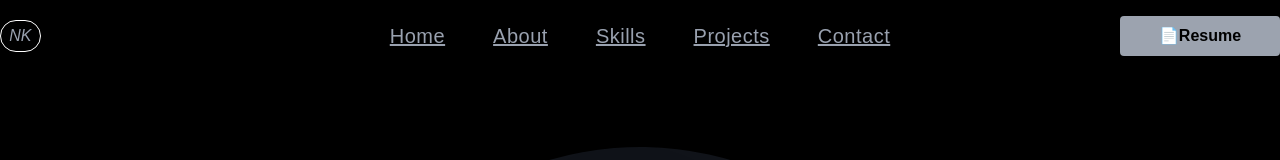
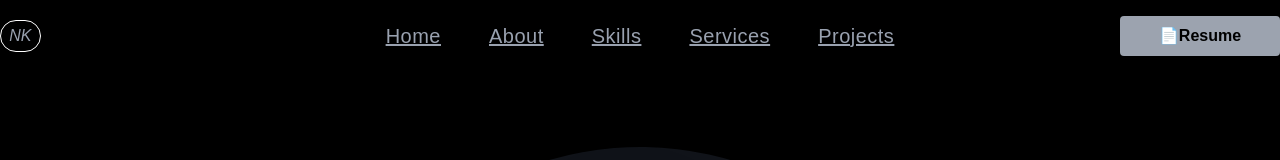
Before and after one commit to nileshkaute/my-portfolio, a React (Vite) app: page / in a window 1280 px wide. Shown: the top 160 px of the page. Built offline with nearby package versions, Linux system fonts and the light colour scheme; a web font is replaced by a local one.

Commit message:
update and chnage navigation link in navbar

```diff
--- a/src/components/Navbar.jsx
+++ b/src/components/Navbar.jsx
@@ -1,5 +1,4 @@
 import React, { useState } from 'react';
-import { Link } from 'react-router-dom';
 import Button from './Button';
 import resume from '../assets/images/resume.pdf';
 
@@ -7,10 +6,9 @@ const Navbar = () => {
   const [isMenuOpen, setIsMenuOpen] = useState(false);
 
   const handleResumeDownload = () => {
-    // Create a temporary anchor element to trigger download
     const link = document.createElement('a');
     link.href = resume;
-    link.download = 'Resume.pdf'; // You can customize the filename
+    link.download = 'Resume.pdf';
     document.body.appendChild(link);
     link.click();
     document.body.removeChild(link);
@@ -22,7 +20,6 @@ const Navbar = () => {
         <i className="text-xs sm:text-xs md:text-sm lg:text-base">NK</i>
       </div>
 
-      {/* Mobile Menu Button */}
       {/* Mobile Menu Button (Right Aligned) */}
       <div className="flex justify-end w-full">
         <button
@@ -34,23 +31,22 @@ const Navbar = () => {
         </button>
       </div>
 
-
       {/* Desktop Navigation */}
       <ul className="hidden lg:flex underline justify-center items-center text-center gap-6 lg:gap-8 xl:gap-12 2xl:gap-16 text-sm lg:text-base xl:text-xl 2xl:text-2xl tracking-wide absolute left-1/2 transform -translate-x-1/2">
         <li className="hover:text-gray-300 transition-colors duration-200">
-    <Link to="/">Home</Link>
+          <a href="#home">Home</a>
         </li>
         <li className="hover:text-gray-300 transition-colors duration-200">
-    <Link to="#about">About</Link>
+          <a href="#about">About</a>
         </li>
         <li className="hover:text-gray-300 transition-colors duration-200">
-    <Link to="#skills">Skills</Link>
+          <a href="#skills">Skills</a>
         </li>
         <li className="hover:text-gray-300 transition-colors duration-200">
-    <Link to="#projects">Projects</Link>
+          <a href="#services">Services</a>
         </li>
         <li className="hover:text-gray-300 transition-colors duration-200">
-    <Link to="#contact">Contact</Link>
+          <a href="#projects">Projects</a>
         </li>
       </ul>
 
@@ -76,25 +72,24 @@ const Navbar = () => {
         <div className="absolute top-12 sm:top-14 md:top-16 left-0 right-0 bg-black z-40 lg:hidden border-t border-gray-800 shadow-lg">
           <ul className="flex flex-col items-center gap-3 sm:gap-4 md:gap-5 py-4 sm:py-6 md:py-8 text-base sm:text-lg md:text-xl">
             <li className="hover:text-gray-300 transition-colors duration-200">
-              <Link to="/" onClick={() => setIsMenuOpen(false)}>Home</Link>
+              <a href="#home" onClick={() => setIsMenuOpen(false)}>Home</a>
             </li>
             <li className="hover:text-gray-300 transition-colors duration-200">
-              <Link to="#about" onClick={() => setIsMenuOpen(false)}>About</Link>
+              <a href="#about" onClick={() => setIsMenuOpen(false)}>About</a>
             </li>
             <li className="hover:text-gray-300 transition-colors duration-200">
-              <Link to="#skills" onClick={() => setIsMenuOpen(false)}>Skills</Link>
+              <a href="#skills" onClick={() => setIsMenuOpen(false)}>Skills</a>
             </li>
             <li className="hover:text-gray-300 transition-colors duration-200">
-              <Link to="#projects" onClick={() => setIsMenuOpen(false)}>Projects</Link>
+              <a href="#projects" onClick={() => setIsMenuOpen(false)}>Projects</a>
             </li>
             <li className="hover:text-gray-300 transition-colors duration-200">
-              <Link to="#contact" onClick={() => setIsMenuOpen(false)}>Contact</Link>
+              <a href="#contact" onClick={() => setIsMenuOpen(false)}>Contact</a>
             </li>
-            <li className="mt-2 sm:mt-3 md:mt-4 ">
+            <li className="mt-2 sm:mt-3 md:mt-4">
               <Button
                 label="Resume"
                 icon="📄"
-
                 onClick={() => {
                   handleResumeDownload();
                   setIsMenuOpen(false);
--- a/src/components/ProjectsSection.jsx
+++ b/src/components/ProjectsSection.jsx
@@ -26,7 +26,7 @@ const ProjectsSection = () => {
 
   return (
     <>
-     <section className="py-10 sm:py-12 md:py-16 lg:py-20 px-4 sm:px-6 md:px-8 lg:px-10 bg-black text-gray-100 flex flex-col items-center justify-center">
+     <section id="projects" className="py-10 sm:py-12 md:py-16 lg:py-20 px-4 sm:px-6 md:px-8 lg:px-10 bg-black text-gray-100 flex flex-col items-center justify-center">
         <div className="max-w-7xl mx-auto w-full space-y-8 sm:space-y-10 md:space-y-12">
           {/* Title */}
           <motion.div
--- a/src/pages/Home.jsx
+++ b/src/pages/Home.jsx
@@ -59,7 +59,7 @@ const Home = () => {
   };
 
   return (
-    <div style={{ overflowX: 'hidden' }}>
+    <div style={{ overflowX: 'hidden' }} id="/">
       {/* Hero Section */}
       <motion.div
         initial={{ opacity: 0 }}
@@ -269,6 +269,7 @@ const Home = () => {
 
       {/* About Section */}
       <motion.section
+      id="about"
         className="section-container flex items-center justify-center py-16 bg-gray-500 text-gray-900 px-4 sm:px-8 md:px-12 h-[250px] sm:h-[300px] md:h-[350px] lg:h-[400px]"
         initial={{ opacity: 0, y: 50 }}
         whileInView={{ opacity: 1, y: 0 }}
@@ -321,6 +322,7 @@ const Home = () => {
 
       {/* Skills Section */}
       <motion.section
+        id="skills"
         className="flex items-center justify-center py-16 px-4 sm:px-8 md:px-12"
         initial={{ opacity: 0 }}
         whileInView={{ opacity: 1 }}
@@ -399,6 +401,7 @@ const Home = () => {
 
       {/* Services Section */}
       <motion.section
+      id="services"
         className="flex items-center justify-center min-h-[250px] sm:min-h-[300px] md:min-h-[350px] lg:min-h-[400px] bg-gray-500 text-gray-900 px-4 py-8 sm:py-12 md:py-16"
         initial={{ opacity: 0, y: 50 }}
         whileInView={{ opacity: 1, y: 0 }}
```
Lines whose indentation alone changed are shown as unchanged.
